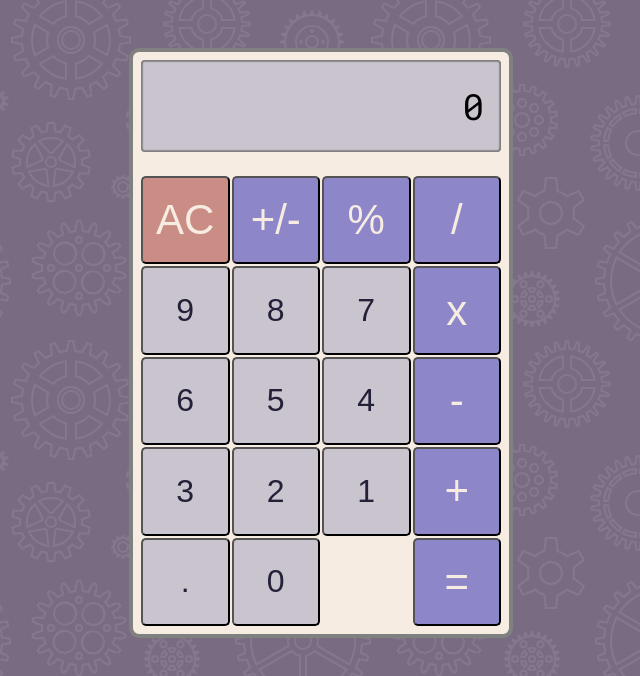
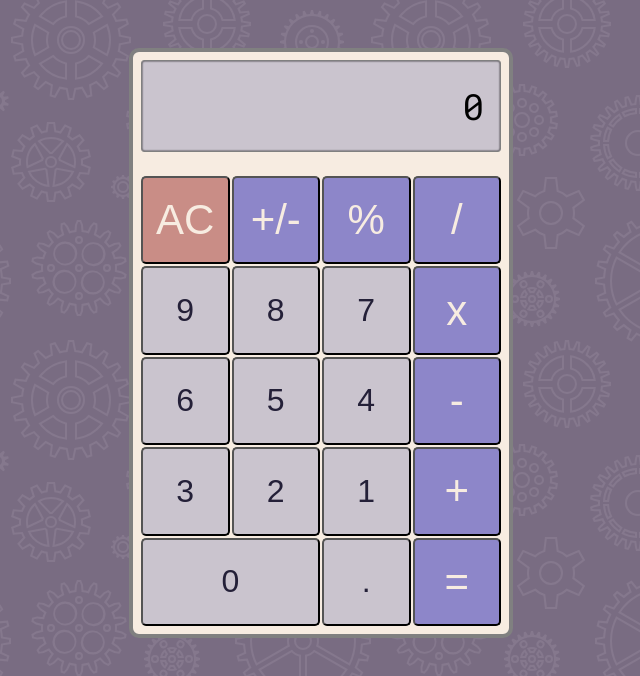
Before and after one commit to Joey-Schmoe/basic-calculator, a plain HTML site: page index.html in a window 1280 px wide. Shown: the whole page, without its empty margins (319-959 px from the left). Drawn offline with Linux system fonts and the light colour scheme.

Commit message:
Adjust button layout

```diff
--- a/index.html
+++ b/index.html
@@ -41,8 +41,8 @@
                 <button type="button" onclick="setNumber('1')" class="button-number">1</button>
                 <button type="button" onclick="setOperator('add')" class="button-operation" id="button-add">+</button>
 
-                <button type="button" onclick="setNumber('.')" class="button-number">.</button>
-                <button type="button" onclick="setNumber('0')" class="button-number">0</button>
+                <button type="button" onclick="setNumber('.')" class="button-number" id="button-period">.</button>
+                <button type="button" onclick="setNumber('0')" class="button-number" id="button-zero">0</button>
                 <button type="button" onclick="operate()" class="button-operation" id="button-equals">=</button>
             </div>
         </main>
--- a/stylesheet.css
+++ b/stylesheet.css
@@ -108,3 +108,8 @@ main {
     color: var(--color-dark);
     border: 2px solid rgb(201, 141, 134);
 }
+
+#button-zero {
+    grid-column: 1 / 3;
+    grid-row: 5 / 6;
+}
```
